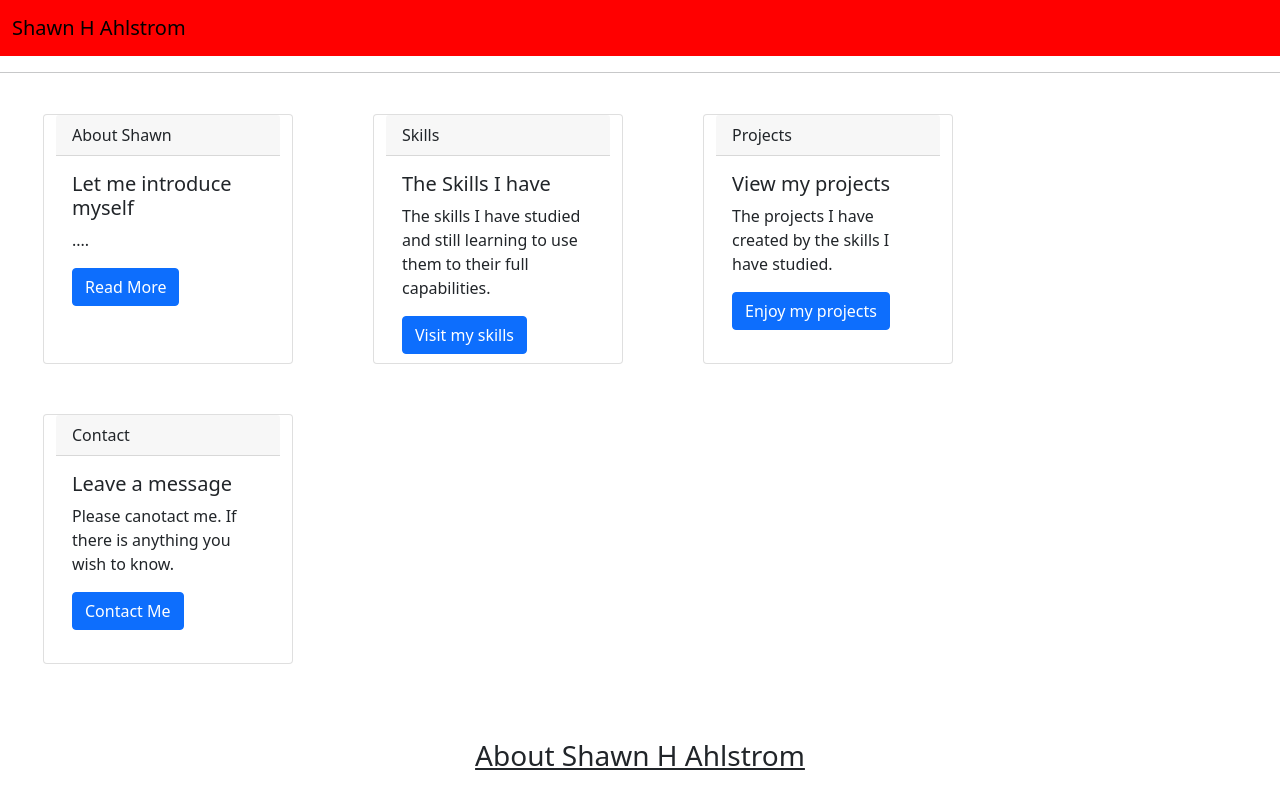
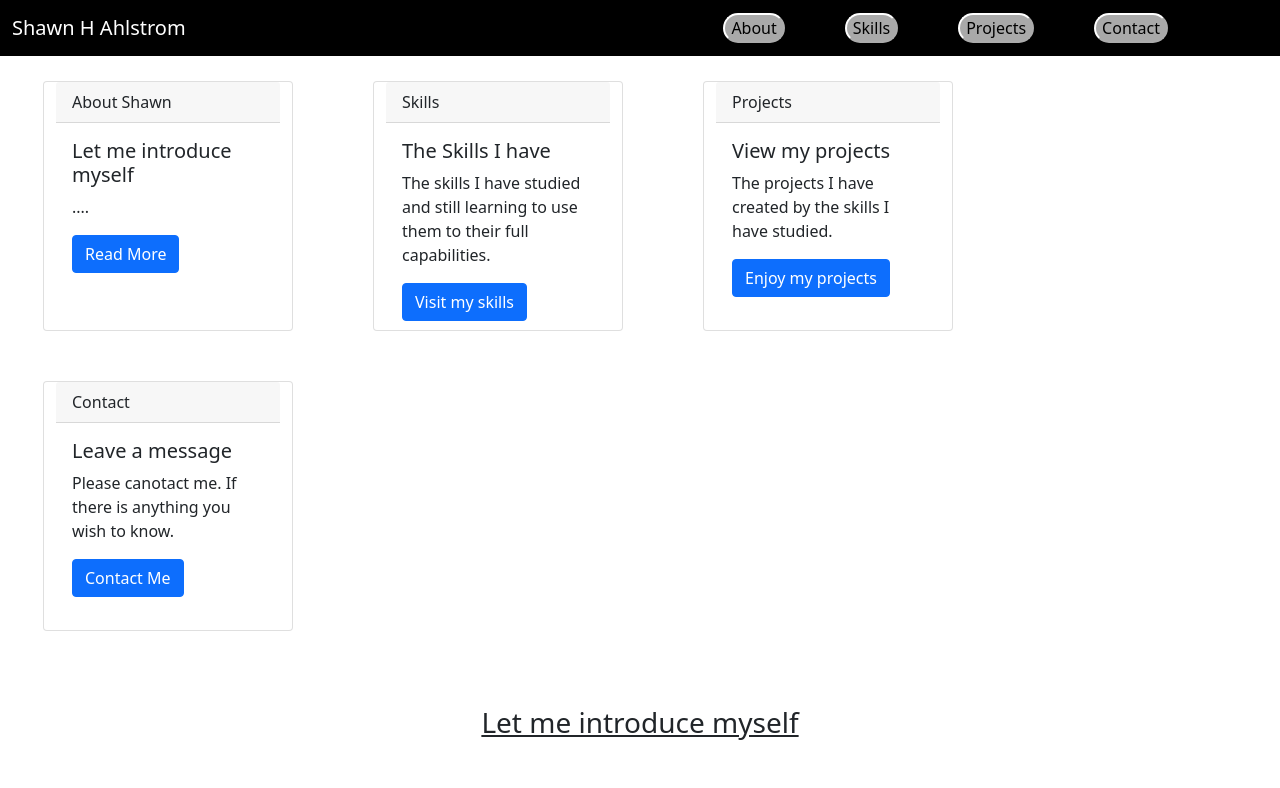
Before and after one commit to ShawnAhls/My-Portfolio, a plain HTML site: page index.html in a window 1280 px wide. Shown: the top 788 px of the page. Drawn offline with nearby package versions, Linux system fonts and the light colour scheme.

Commit message:
creating the navbar buttons

```diff
--- a/index.html
+++ b/index.html
@@ -15,12 +15,18 @@
     <header>
         <nav class="navbar">
             <div class="container-fluid">
-                <a href="#" class="navbar-brand">Shawn H Ahlstrom</a>
+                <nav class="navbar-brand">Shawn H Ahlstrom</nav>
+                <ul>
+                    <li><a href="#contact"><button>Contact</button></a></li>
+                    <li><a href="#projects"><button>Projects</button></a></li>
+                    <li><a href="#skills"><button>Skills</button></a></li>
+                    <li><a href="#about"><button>About</button></a></li>
+                </ul>
             </div>
         </nav>
     </header>
     <!-- Header Ends -->
-<hr>
+
     <div class="row">
         <!-- Nav Cards Starts-->
         <div class="card">
@@ -75,7 +81,7 @@
     <!-- About Starts-->
 
     <section>
-        <h3 id='about'><u>About Shawn H Ahlstrom</u></h3>
+        <h3 id='about'><u>Let me introduce myself</u></h3>
         <div class='container'>
             <div class='bio border'>
                 <p>Need to write a little BIO of myself. Lorem ipsum dolor sit amet consectetur adipisicing elit.</br>
--- a/style.css
+++ b/style.css
@@ -1,8 +1,42 @@
 /*----navbar starts----*/
 .navbar {
     text-align: center;
-    background-color: red;
+    background-color: black;
     width: 100%;
+    color: white;
+}
+
+nav:after {
+    content: '';
+    clear: both;
+    display: table;
+}
+
+nav ul {
+    flex: auto;
+    list-style: none;
+    margin: 0 40px;
+    position: relative;
+}
+
+nav ul li {
+    margin-right: 60px;
+    float: right;
+    display: inline-flex;
+}
+
+nav ul li button {
+    border-radius: 20px;
+    border-color: white;
+    background-color: darkgray;
+}
+
+nav ul li a {
+
+}
+
+nav ul li a:hover {
+    color: yellow;
 }
 /*----navbar ends----*/
 
```
